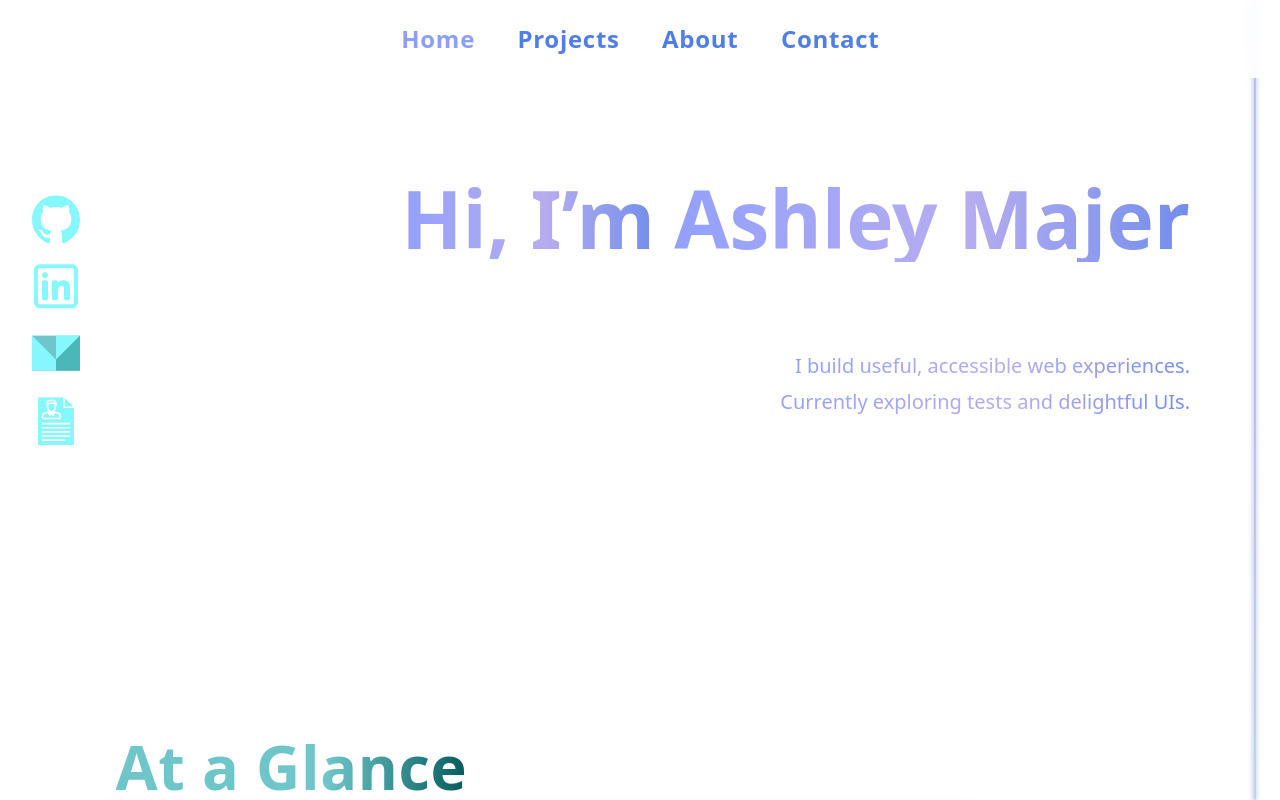
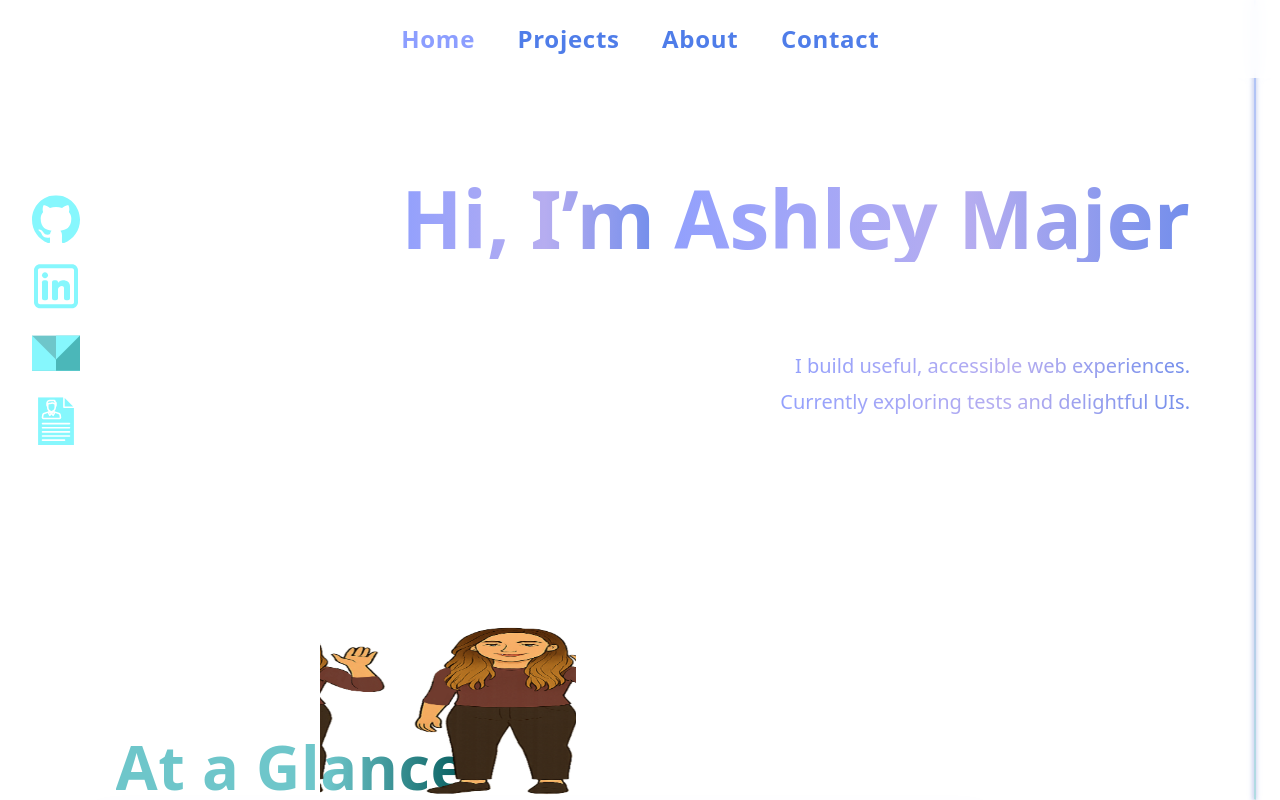
Before and after one commit to MajerAsh/AMajerWebsite, a React (Vite) app: page / in a window 1280 px wide. Shown: the top 800 px of the page. Built offline with nearby package versions, Linux system fonts and the light colour scheme.

Commit message:
animation code but need resizing

```diff
--- /dev/null
+++ b/src/components/CharacterAnimation.css
@@ -0,0 +1,52 @@
+.character {
+  position: fixed;
+  bottom: 0;
+  left: -20vw;
+  width: 20vw;
+  max-width: 480px;
+  height: 14vw;
+  max-height: 180px;
+  z-index: 100;
+  pointer-events: none;
+  background-repeat: no-repeat;
+}
+
+.character.walk {
+  background-image: url("/assets/walk.png");
+  background-size: 800% 100%; /* 8 frames */
+  animation: walk-frames 1s steps(8) infinite, walk-move 2s linear forwards;
+}
+
+@keyframes walk-frames {
+  from {
+    background-position: 0 0;
+  }
+  to {
+    background-position: -3854px 0;
+  }
+}
+
+@keyframes walk-move {
+  from {
+    left: -20vw;
+  }
+  to {
+    left: 25vw;
+  }
+}
+
+.character.wave {
+  left: 25vw;
+  background-image: url("/assets/wave.png");
+  background-size: 500% 100%; /* 5 frames */
+  animation: wave-frames 0.9s steps(5) infinite;
+}
+
+@keyframes wave-frames {
+  from {
+    background-position: 0 0;
+  }
+  to {
+    background-position: -2346px 0;
+  }
+}
--- /dev/null
+++ b/src/components/CharacterAnimation.jsx
@@ -0,0 +1,22 @@
+import React, { useEffect, useState } from "react";
+import "./CharacterAnimation.css";
+
+export default function CharacterAnimation() {
+  const [phase, setPhase] = useState("walk");
+
+  useEffect(() => {
+    // After walk animation ends, switch to wave
+    const walkDuration = 2000; // ms, matches CSS animation duration
+    if (phase === "walk") {
+      const timer = setTimeout(() => setPhase("wave"), walkDuration);
+      return () => clearTimeout(timer);
+    }
+  }, [phase]);
+
+  return (
+    <div
+      className={phase === "walk" ? "character walk" : "character wave"}
+      aria-label="Animated character"
+    />
+  );
+}
--- a/src/pages/Home.jsx
+++ b/src/pages/Home.jsx
@@ -1,5 +1,6 @@
 import React from "react";
 import "../Home.css";
+import CharacterAnimation from "../components/CharacterAnimation";
 import AtAGlance from "./AtAGlance";
 
 export default function Home() {
@@ -20,6 +21,7 @@ export default function Home() {
           </div>
         </div>
       </section>
+      <CharacterAnimation />
       <AtAGlance />
     </>
   );
```
